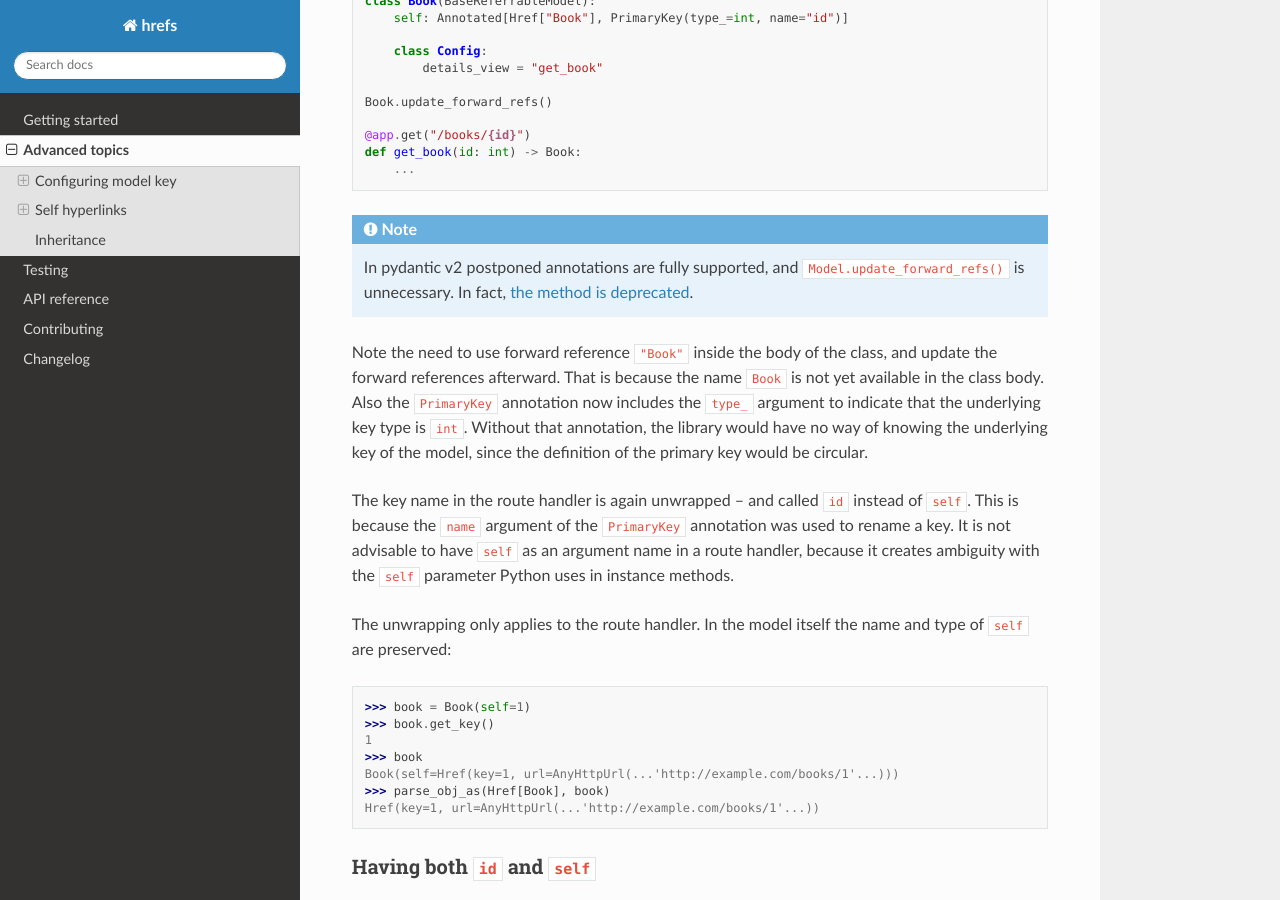
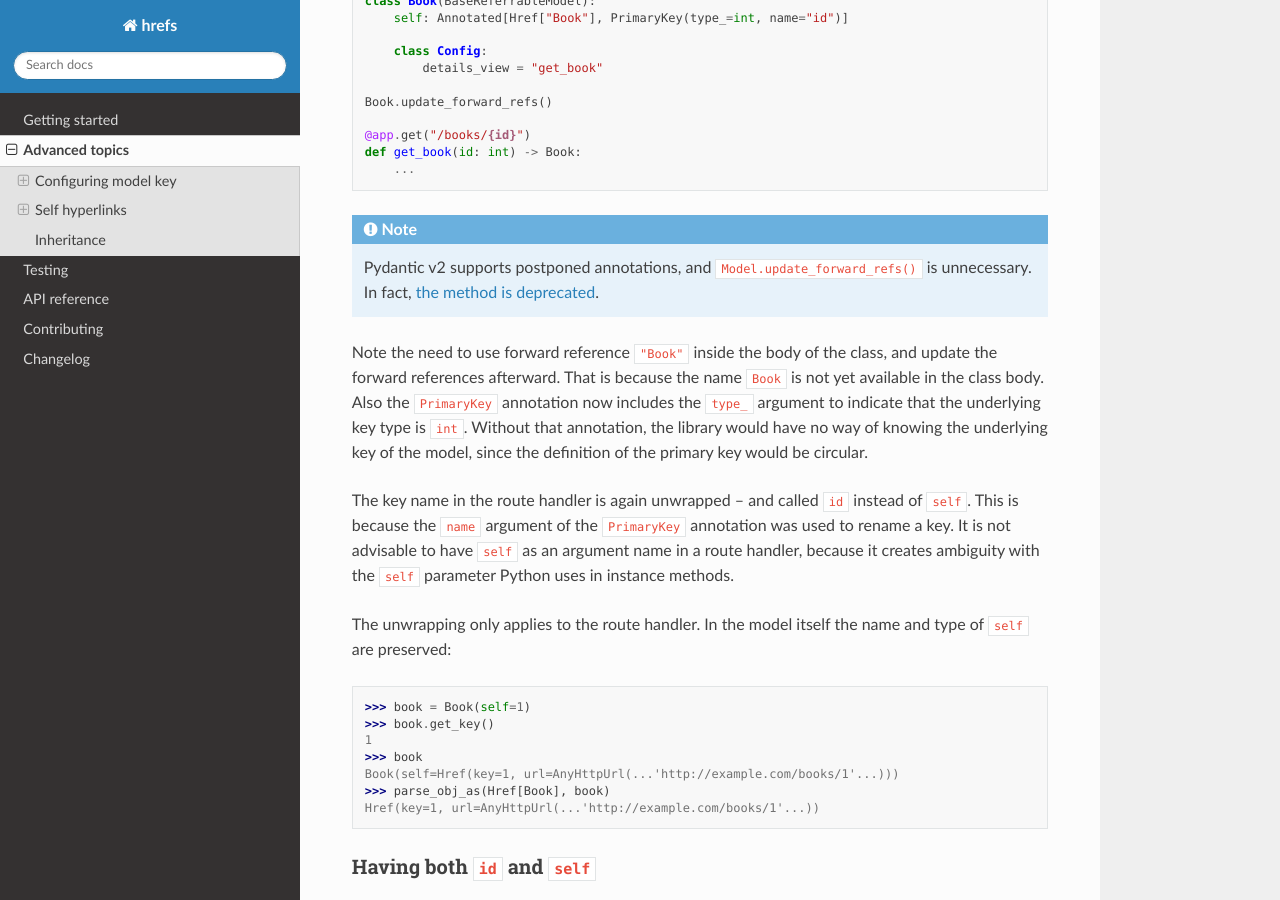
Before and after one commit to jasujm/hrefs, a Sphinx documentation site: the page built from docs/advanced.rst, in a window 1280 px wide and 900 px high, scrolled down 2557 px. Built offline with Sphinx 7.4.7 and the Read the Docs theme 2.0.0, drawn with Linux system fonts in a browser that asks for light colours.

Commit message:
doc update

```diff
--- a/docs/advanced.rst
+++ b/docs/advanced.rst
@@ -172,7 +172,7 @@ key. Expanding the idea in :ref:`href_as_key`, we can have:
 
 .. note::
 
-   In pydantic v2 postponed annotations are fully supported, and
+   Pydantic v2 supports postponed annotations, and
    ``Model.update_forward_refs()`` is unnecessary. In fact, `the method is
    deprecated <https://docs.pydantic.dev/latest/migration/>`_.
 
```
